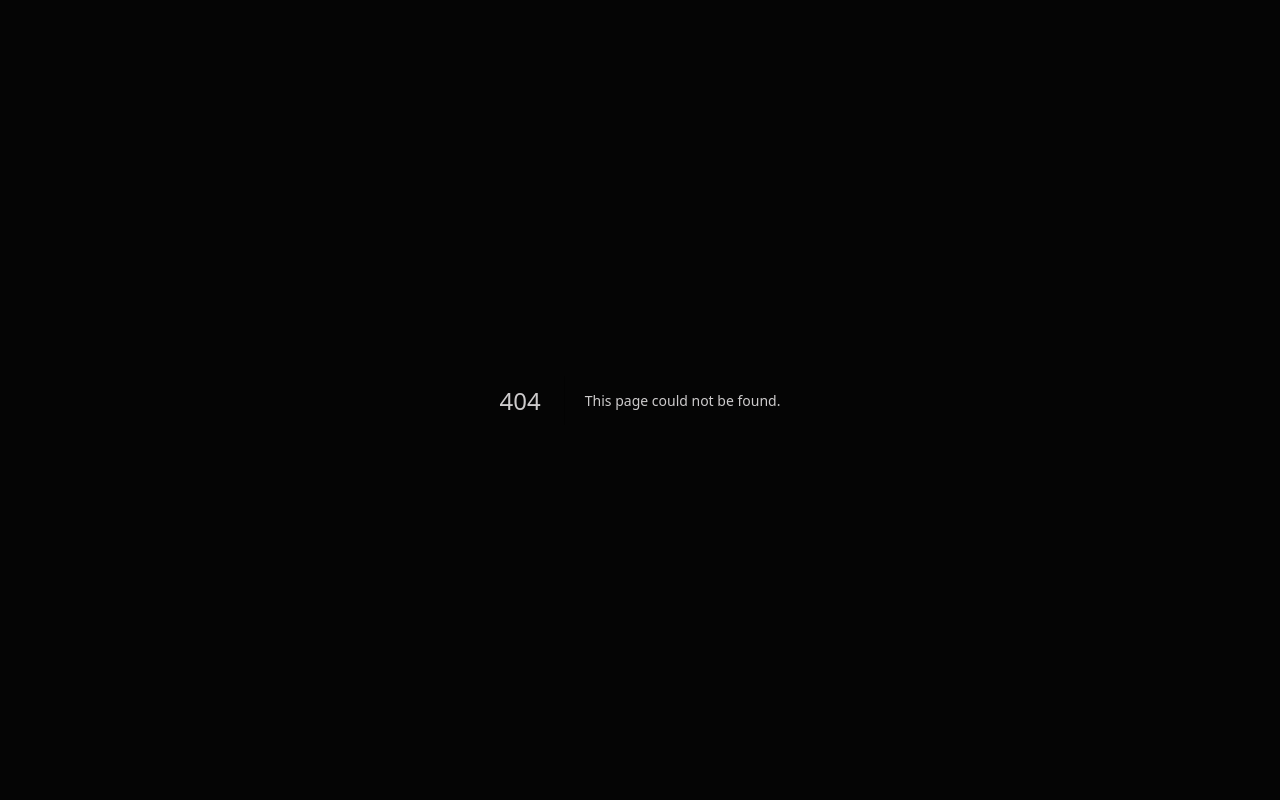
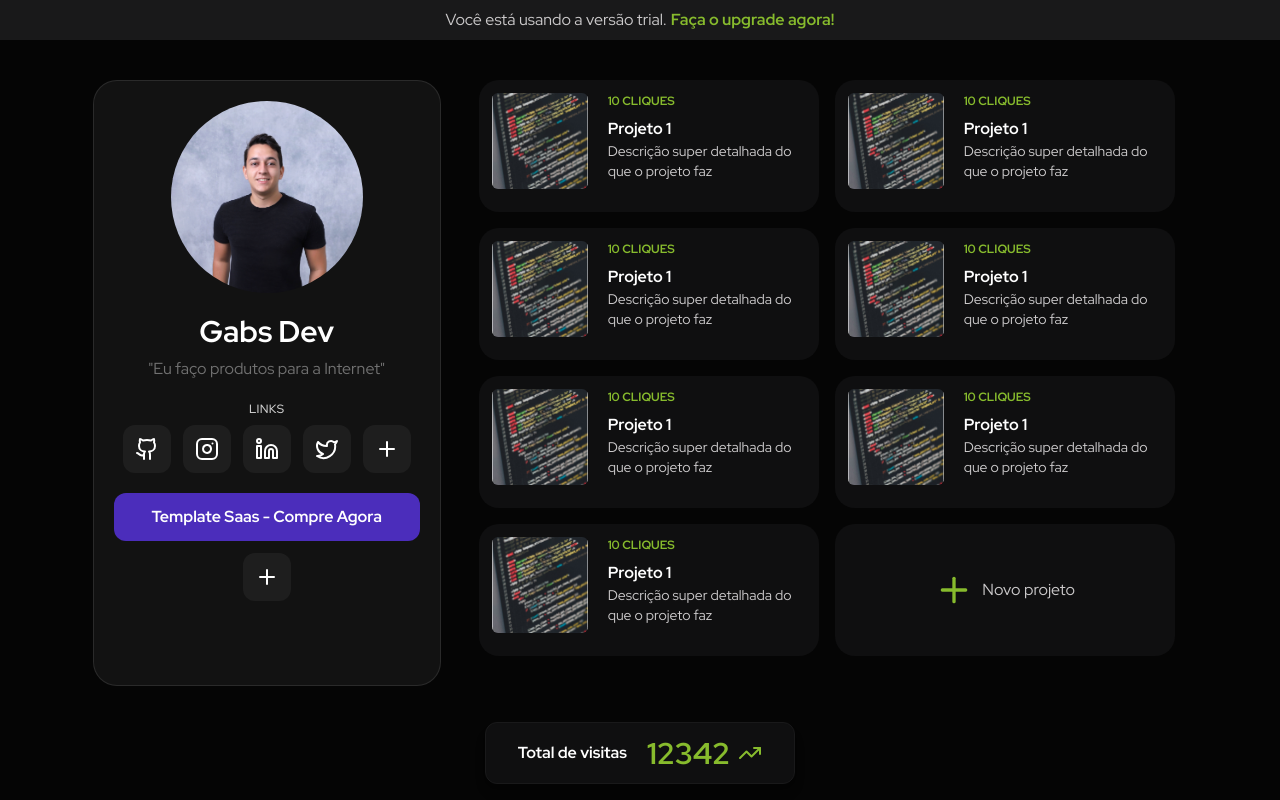
Before and after one commit to gabrieldesiderio/project-in-bio, a Next.js app: page /1 in a window 1280 px wide. Before the commit this address had no page. Built offline with nearby package versions, Linux system fonts and the light colour scheme.

Commit message:
create profile page

```diff
--- /dev/null
+++ b/src/app/[profileId]/page.tsx
@@ -0,0 +1,44 @@
+import { ProjectCard } from "@/components/commons/project-card";
+import { TotalVisits } from "@/components/commons/total-visits";
+import { UserCard } from "@/components/commons/user-card";
+import { Plus } from "lucide-react";
+
+export default async function ProfilePage({
+  params,
+}: {
+  params: { profileId: string };
+}) {
+  const { profileId } = await params
+
+  console.log(profileId)
+
+  return (
+    <div className="relative h-screen flex p-20 overflow-hidden">
+      <div className="fixed top-0 left-0 w-full flex justify-center items-center gap-1 py-2 bg-background-tertiary">
+        <span>Você está usando a versão trial.</span>
+        <button className="text-accent-green font-bold">
+          Faça o upgrade agora!
+        </button>
+      </div>
+      <div className="w-1/2 flex justify-center h-min">
+        <UserCard />
+      </div>
+      <div className="w-full flex justify-center content-start gap-4 flex-wrap overflow-y-auto">
+        <ProjectCard />
+        <ProjectCard />
+        <ProjectCard />
+        <ProjectCard />
+        <ProjectCard />
+        <ProjectCard />
+        <ProjectCard />
+        <button className="w-[340px] h-[132px] rounded-[20px] bg-background-secondary flex items-center gap-2 justify-center hover:border hover:border-dashed border-border-secondary">
+          <Plus className="size-10 text-accent-green" />
+          <span>Novo projeto</span>
+        </button>
+      </div>
+      <div className="absolute bottom-4 right-0 left-0 w-min mx-auto">
+        <TotalVisits />
+      </div>
+    </div>
+  );
+}
--- a/src/components/commons/project-card.tsx
+++ b/src/components/commons/project-card.tsx
@@ -1,7 +1,7 @@
 import Image from "next/image";
 
 export function ProjectCard() {
-  return <div className="w-[430px] h-[132px] flex gap-5 bg-background-secondary p-3 rounded-[20px] border border-transparent hover:border-border-secondary">
+  return <div className="w-[340px] h-[132px] flex gap-5 bg-background-secondary p-3 rounded-[20px] border border-transparent hover:border-border-secondary">
     <div className="size-24 rounded-md overflow-hidden flex-shrink-0">
       <Image src="/project1.jpg" alt="Project" className="w-full h-full object-cover" width={97} height={109} />
     </div>
```
